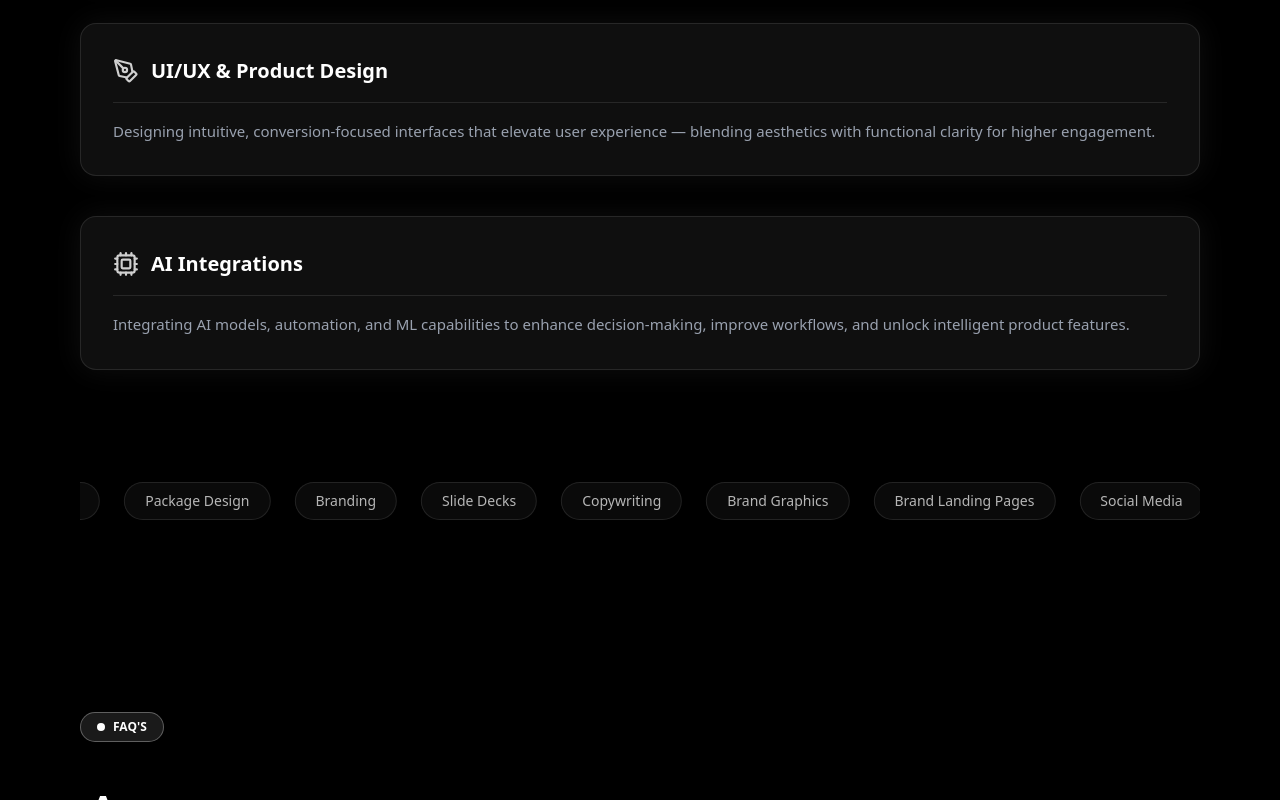
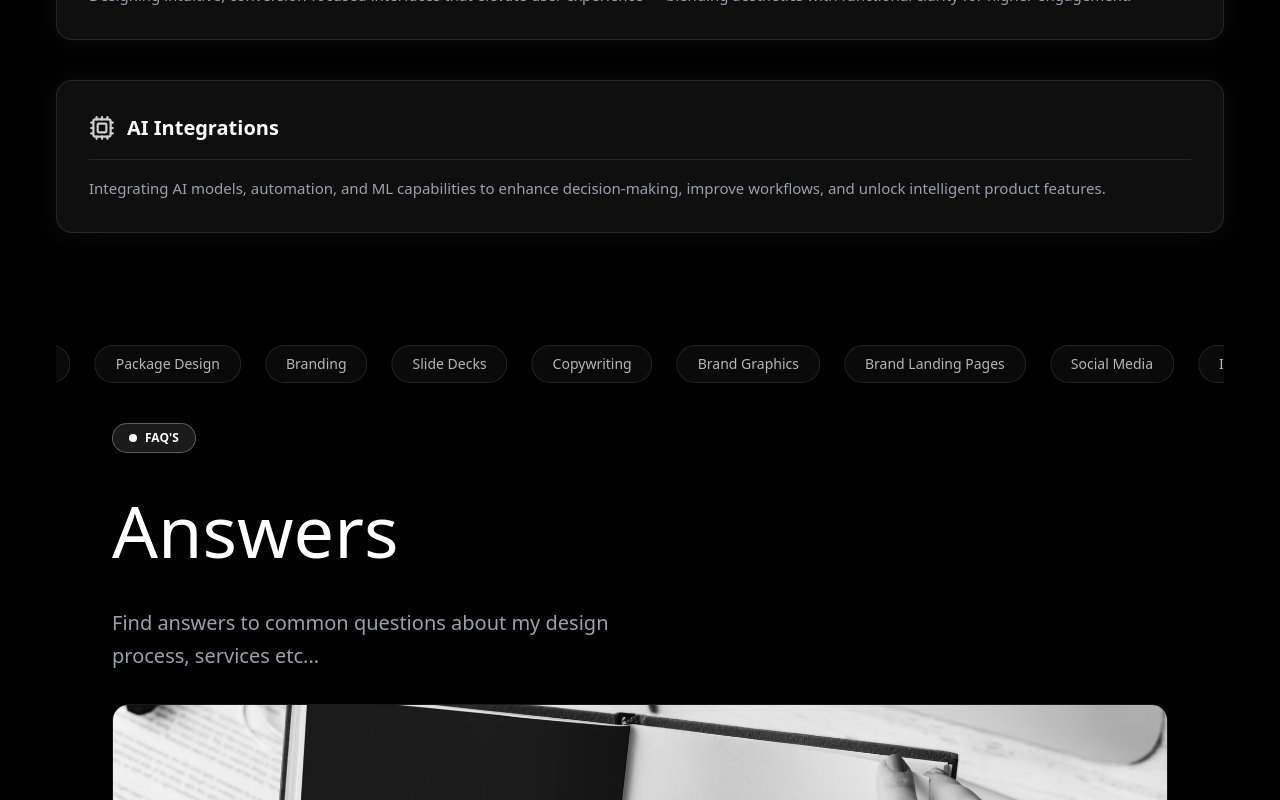
Before and after one commit to teamgrowthware/VortexCubes, a React (Vite) app: page / in a window 1280 px wide. Shown: the part 8125-8925 px from the top of the page. Built offline with nearby package versions, Linux system fonts and the light colour scheme; a web font is replaced by a local one.

Commit message:
changs nisha

```diff
--- a/src/App.jsx
+++ b/src/App.jsx
@@ -19,10 +19,12 @@ function App() {
      <div className=' p-8'>
       <ExpertiseSection/>
      <RecentWorks/>
-     </div>
-   <Process/>
+        <Process/>
+
    <Services/>
    <Faq/>
+     </div>
+
      </div>
    </>
   )
--- a/src/Screen/Home/Components/Faq.jsx
+++ b/src/Screen/Home/Components/Faq.jsx
@@ -49,7 +49,7 @@ export default function Faq() {
   };
 
   return (
-    <div className="w-full min-h-screen bg-black text-white px-6 md:px-20 pt-28 pb-20">
+    <div className="w-full min-h-screen bg-black text-white px-6 md:px-20 pt-10">
       <div className="grid grid-cols-1 lg:grid-cols-2 gap-16 items-start">
 
         {/* LEFT SECTION: FAQ badge, heading, subtext, image, tags */}
--- a/src/Screen/Home/Components/Services.jsx
+++ b/src/Screen/Home/Components/Services.jsx
@@ -46,7 +46,7 @@ export default function Services() {
   ];
 
   return (
-    <div className="w-full min-h-screen bg-black text-white px-6 md:px-20 pt-20 pb-20">
+    <div className="w-full bg-black text-white px-6 ">
 
       {/* --- Animation CSS --- */}
       <style>
```
